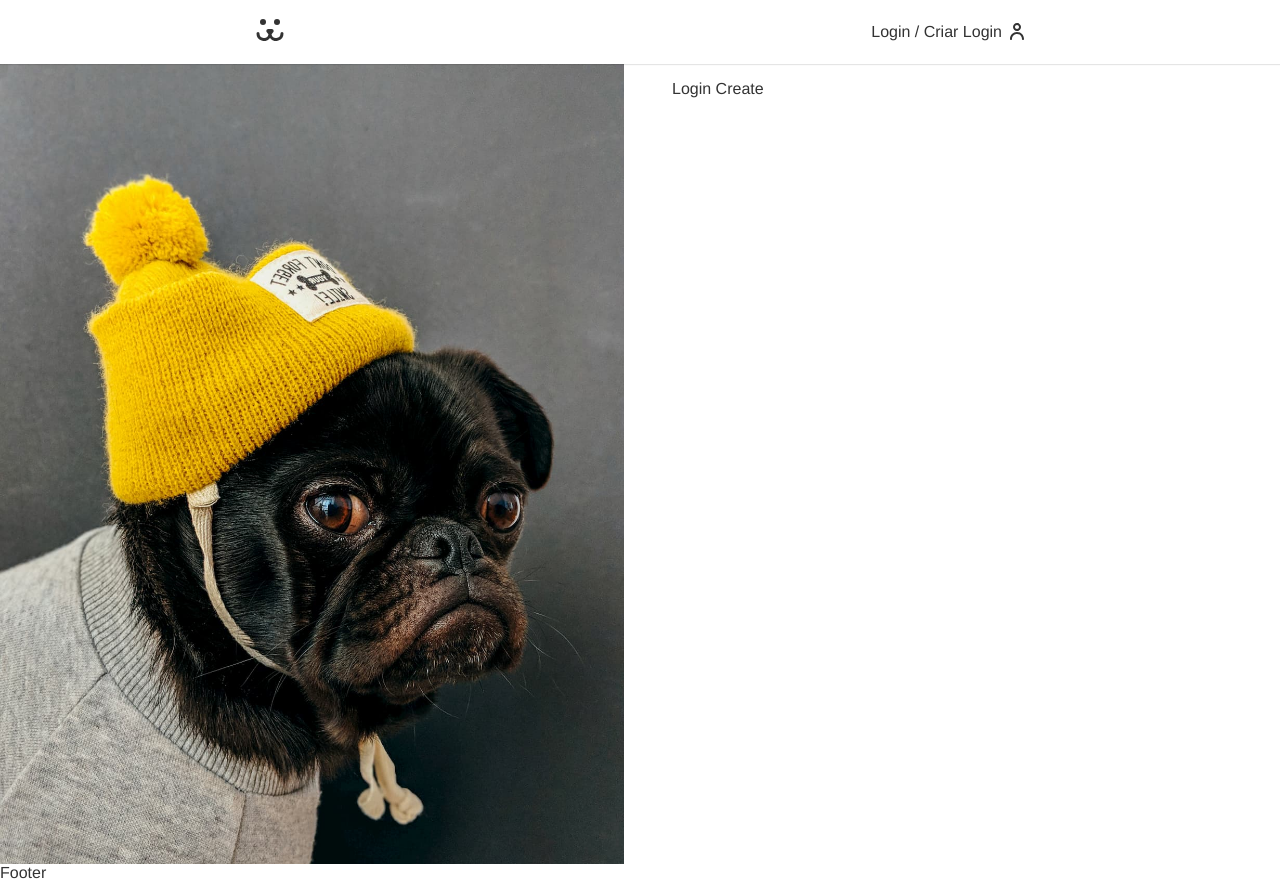
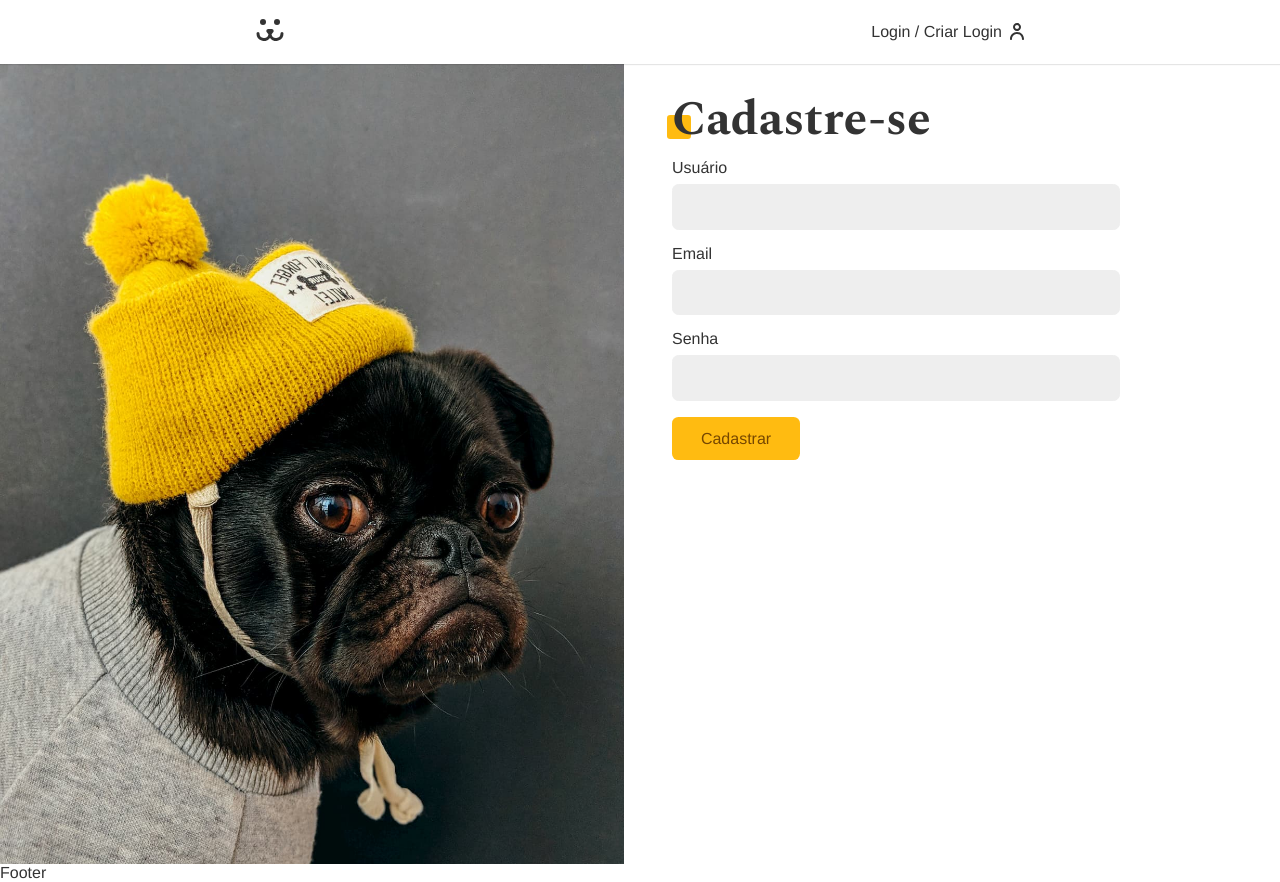
Before and after one commit to lucaslozz/dogs, a React (Create React App) app: page /login/criar in a window 1280 px wide. Built offline with nearby package versions, Linux system fonts and the light colour scheme.

Commit message:
criado a validação do formulario de cadastro

```diff
--- a/src/Components/Login/LoginCreate.js
+++ b/src/Components/Login/LoginCreate.js
@@ -1,7 +1,29 @@
 import React from 'react';
+import styles from '../../App.css';
+import useForm from '../../Hooks/useForm';
+import Button from '../Forms/Button';
+import Input from '../Forms/Input';
 
 const LoginCreate = () => {
-  return <div>Login Create</div>;
+  const username = useForm();
+  const email = useForm('email');
+  const password = useForm();
+
+  function handleSubmit(event) {
+    event.preventDefault(username);
+  }
+
+  return (
+    <section className="animeLeft">
+      <h1 className="title">Cadastre-se</h1>
+      <form action="" onSubmit={handleSubmit}>
+        <Input type="text" label="Usuário" name="usuario" {...username} />
+        <Input type="text" label="Email" name="email" {...email} />
+        <Input type="password" label="Senha" name="senha" {...password} />
+        <Button>Cadastrar</Button>
+      </form>
+    </section>
+  );
 };
 
 export default LoginCreate;
```
